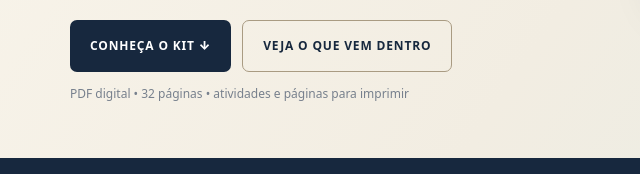
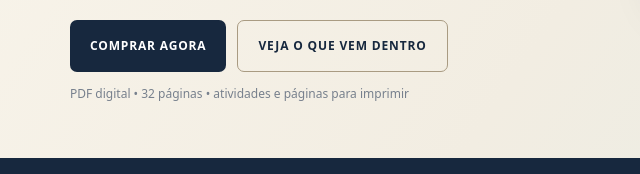
Before and after one commit to rafasanttana28-del/mana-store-ia, a plain HTML site: page kit-familia-acolhedora.html in a window 1280 px wide. Shown: the part 748-922 px from the top of the page, 0-640 px from the left. Drawn offline with Linux system fonts and the light colour scheme.

Commit message:
Conectar botões de compra ao checkout Kiwify

```diff
--- a/kit-familia-acolhedora.html
+++ b/kit-familia-acolhedora.html
@@ -39,7 +39,7 @@ footer{background:#101c2a;color:#d1d8e0;padding:27px 0;font-size:12px;line-heigh
 <h1>Seu filho merece ser compreendido, <em>acolhido e respeitado.</em></h1>
 <p class="lead">Um material prático para apoiar a comunicação, organizar a rotina e criar momentos de participação em casa, na escola, na igreja e nos passeios.</p>
 <p class="sub"><b>O Kit Família Acolhedora MANÁ</b> foi pensado para pais, mães, avós, cuidadores e educadores que desejam ter ideias e recursos simples para adaptar ao jeito único de cada criança — inclusive crianças que não usam a fala oral.</p>
-<div class="actions"><a class="btn" href="#conteudo">CONHEÇA O KIT ↓</a><a class="btn secondary" href="#por-dentro">VEJA O QUE VEM DENTRO</a></div>
+<div class="actions"><a class="btn" href="https://pay.kiwify.com.br/KhYuxB3" target="_blank" rel="noopener">COMPRAR AGORA</a><a class="btn secondary" href="#por-dentro">VEJA O QUE VEM DENTRO</a></div>
 <div class="fine">PDF digital • 32 páginas • atividades e páginas para imprimir</div></div>
 <div class="heroPhoto"><img src="https://images.pexels.com/photos/4874928/pexels-photo-4874928.jpeg?cs=srgb&dl=pexels-shkrabaanthony-4874928.jpg&fm=jpg" alt="Pais compartilhando um livro com a criança em um momento acolhedor em família"><div class="photoTag">“A criança não precisa caber no mundo à força. O ambiente também pode aprender a acolhê-la.”</div></div>
 </div></section>
@@ -88,8 +88,8 @@ footer{background:#101c2a;color:#d1d8e0;padding:27px 0;font-size:12px;line-heigh
 <details><summary>Substitui terapias, avaliação ou orientação profissional?</summary><p>Não. É um material educativo de apoio e não substitui avaliação, diagnóstico, terapia, orientação médica, fonoaudiológica, psicológica ou pedagógica.</p></details>
 <details><summary>Promete resultados ou cura?</summary><p>Não. Cada criança é única. As estratégias precisam ser individualizadas e os resultados variam conforme a criança e o contexto.</p></details>
 </div></div></section>
-<section class="content"><div class="wrap"><div class="offer"><div class="kicker">MANÁ STORE · KIT FAMÍLIA ACOLHEDORA</div><h2>Um passo de cada vez. Com amor, apoio e acolhimento.</h2><p>Tenha em mãos um caderno prático para consultar, imprimir e adaptar com a sua família. São 32 páginas de recursos educativos, atividades e desenhos bíblicos para colorir.</p><a class="btn" href="#checkout">QUERO CONHECER O KIT</a><p class="fine">Produto digital em PDF. O acesso e a entrega serão feitos pelo checkout da plataforma após a configuração do link de compra.</p></div></div></section>
-<section class="content" id="checkout" style="padding-top:0"><div class="wrap"><div class="note"><b>Compra:</b> o botão será conectado ao checkout específico deste produto na Kiwify assim que o link for fornecido. Nenhum preço ou condição de pagamento foi inventado nesta página.</div></div></section>
+<section class="content"><div class="wrap"><div class="offer"><div class="kicker">MANÁ STORE · KIT FAMÍLIA ACOLHEDORA</div><h2>Um passo de cada vez. Com amor, apoio e acolhimento.</h2><p>Tenha em mãos um caderno prático para consultar, imprimir e adaptar com a sua família. São 32 páginas de recursos educativos, atividades e desenhos bíblicos para colorir.</p><a class="btn" href="https://pay.kiwify.com.br/KhYuxB3" target="_blank" rel="noopener">COMPRAR AGORA</a><p class="fine">Produto digital em PDF. Pagamento e entrega pelo checkout da Kiwify.</p></div></div></section>
+
 </main>
 <footer><div class="wrap"><div class="footerbrand">MANÁ STORE</div><p>Material educativo de apoio. Não oferece diagnóstico, tratamento ou cura e não substitui acompanhamento profissional individualizado. Adapte os recursos à criança e procure ajuda profissional quando necessário.</p><p>Fotografias ilustrativas: Pexels — <a href="https://www.pexels.com/photo/photo-of-a-child-reading-a-book-with-her-parents-4874928/" target="_blank" rel="noopener">Antoni Shkraba</a>, <a href="https://www.pexels.com/photo/a-man-reading-a-book-with-her-granddaughter-5591238/" target="_blank" rel="noopener">Tima Miroshnichenko</a> e <a href="https://www.pexels.com/photo/grandmother-and-grandson-reading-book-together-6973169/" target="_blank" rel="noopener">Mikhail Nilov</a>.</p><p>© MANÁ STORE</p></div></footer>
 </body></html>
```
